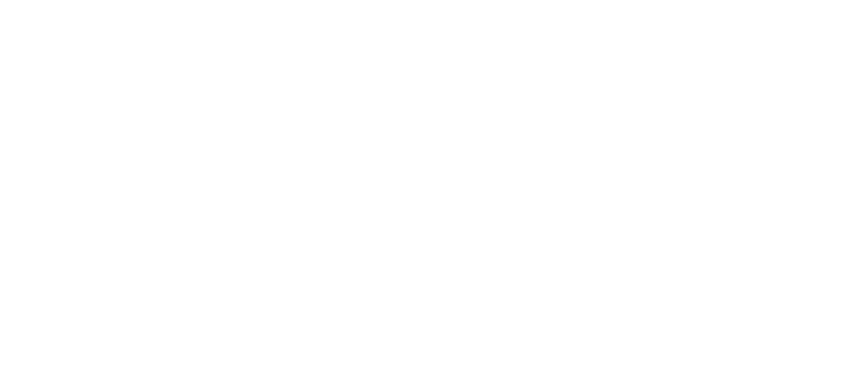
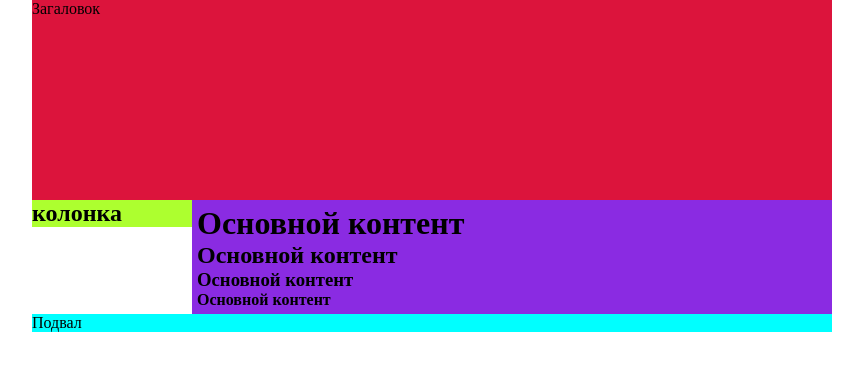
Before and after one commit to web-lessons/lesson-5-destroyer1273, a plain HTML site: page index.html in a window 1280 px wide. Shown: the whole page, without its empty margins (208-1071 px from the left). Drawn offline with Linux system fonts and the light colour scheme.

Commit message:
нлнлн

```diff
--- /dev/null
+++ b/css/style.css
@@ -0,0 +1,34 @@
+/*Обнуление стилей*/
+*{
+    margin: 0;
+    padding: 0;
+}
+/*Базовфый макет*/
+#head{background-color: crimson;
+    height: 200px;
+}
+#footer{
+    background-color: aqua;
+
+}
+#content{
+    background-color: blueviolet;
+    width: 75%;
+    float: right;
+    padding: 5px;
+    width: 630px;
+}
+#sidebar{
+    background-color: greenyellow;
+    width: 20%;
+    float: left;
+}
+.wrap{
+    width: 800px;
+
+    margin: auto;
+}
+.clear{
+    clear: both;
+
+}
--- a/index.html
+++ b/index.html
@@ -3,8 +3,23 @@
 <head>
     <meta charset="UTF-8">
     <title>Title</title>
-</head>
+<link rel="stylesheet" type="text/css" href="css/style.css">
 <body>
-
+<div class="wrap">
+<!-- Блок загаловка-->
+<div id="head">Загаловок</div>
+<div id="sidebar">
+    <h2 class="green-text">колонка</h2>
+</div>
+    <!-- Основной контент-->
+<div id="content">
+    <h1 class="green-text" border="2px">Основной контент</h1>
+    <h2 class="green-text">Основной контент</h2>
+    <h3 class="green-text">Основной контент</h3>
+   <h4>Основной контент</h4>
+</div>
+    <div class="clear"></div>
+<div id="footer">Подвал</div>
+</div>
 </body>
 </html>
```
